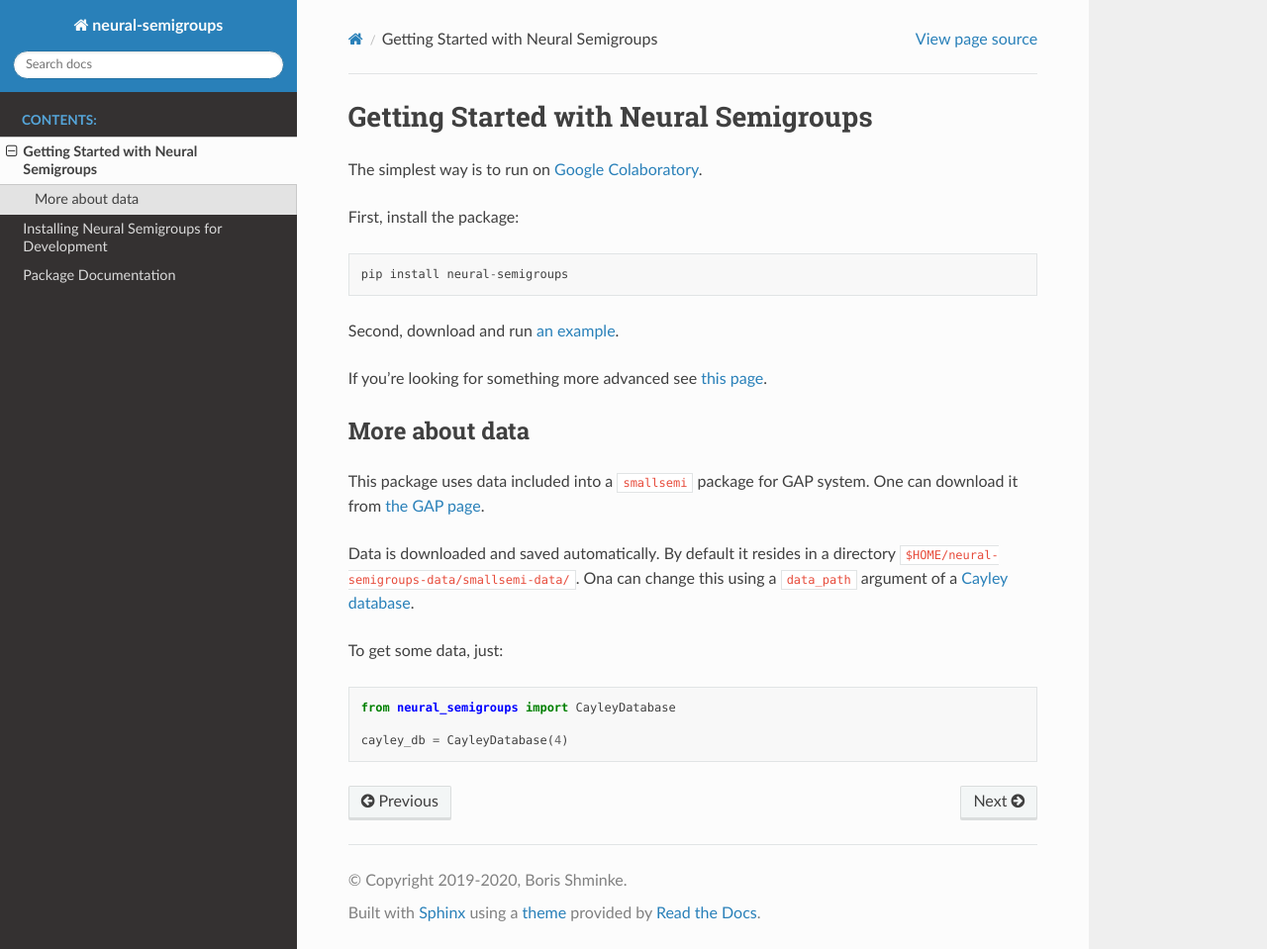
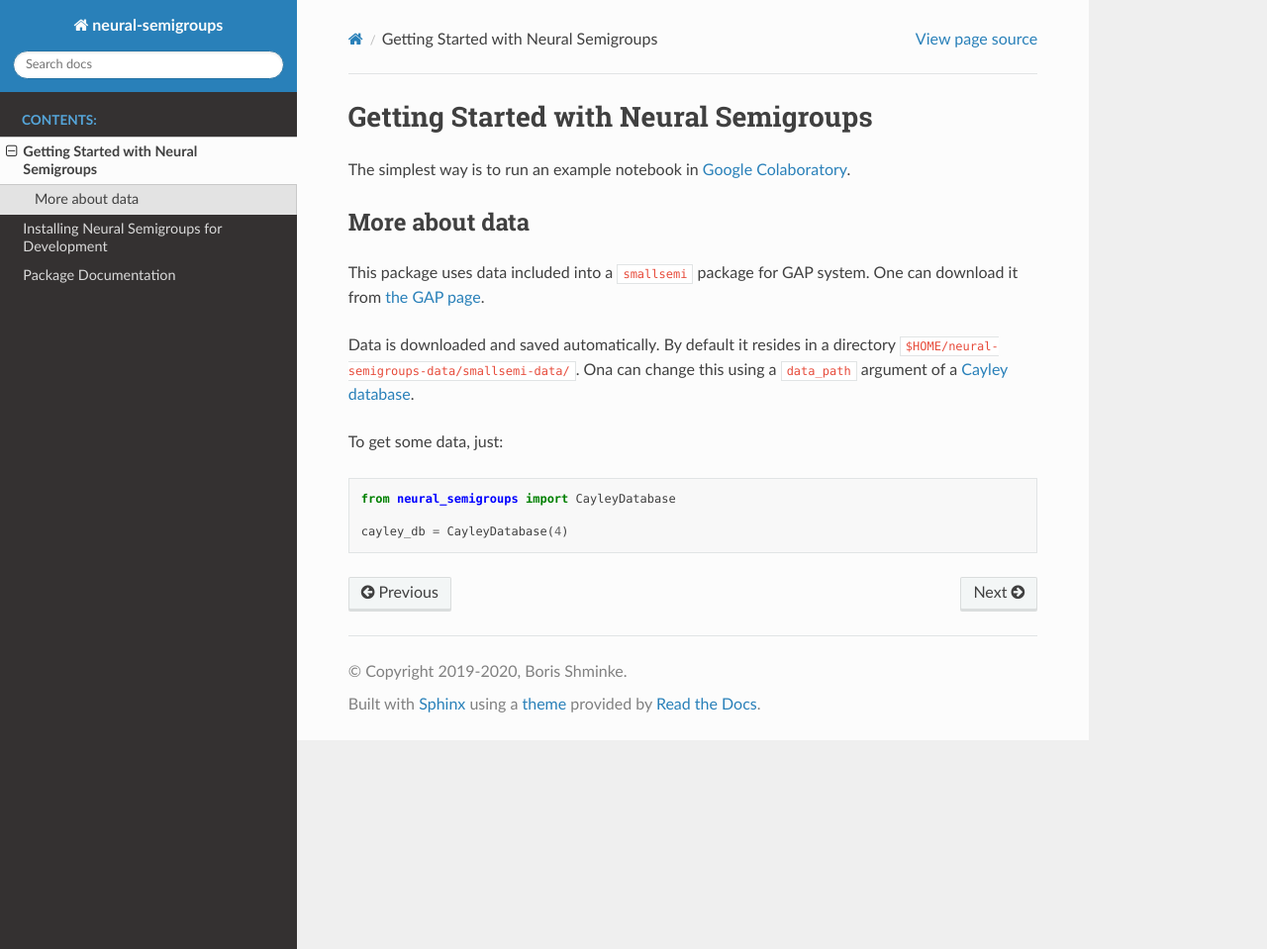
Before and after one commit to inpefess/neural-semigroups, a Sphinx documentation site: the page built from doc/source/getting-started.rst, in a window 1280 px wide and 959 px high. Shown: the whole window at 99% size. Built offline with Sphinx 7.4.7 and the Read the Docs theme 2.0.0, drawn with Linux system fonts in a browser that asks for light colours.

Commit message:
add links to colab

```diff
--- a/doc/source/getting-started.rst
+++ b/doc/source/getting-started.rst
@@ -3,15 +3,7 @@
 Getting Started with Neural Semigroups
 ======================================
 
-The simplest way is to run on `Google Colaboratory`_.
-
-First, install the package: ::
-
-  pip install neural-semigroups
-
-Second, download and run `an example`_.
-
-If you're looking for something more advanced see :ref:`this page<for-developers>`.
+The simplest way is to run an example notebook in `Google Colaboratory`_.
 
 More about data
 ---------------
```
Also changed, not shown: other parts of doc/source/getting-started.rst (+1 -2 lines), README.md (+3 -1 lines).
